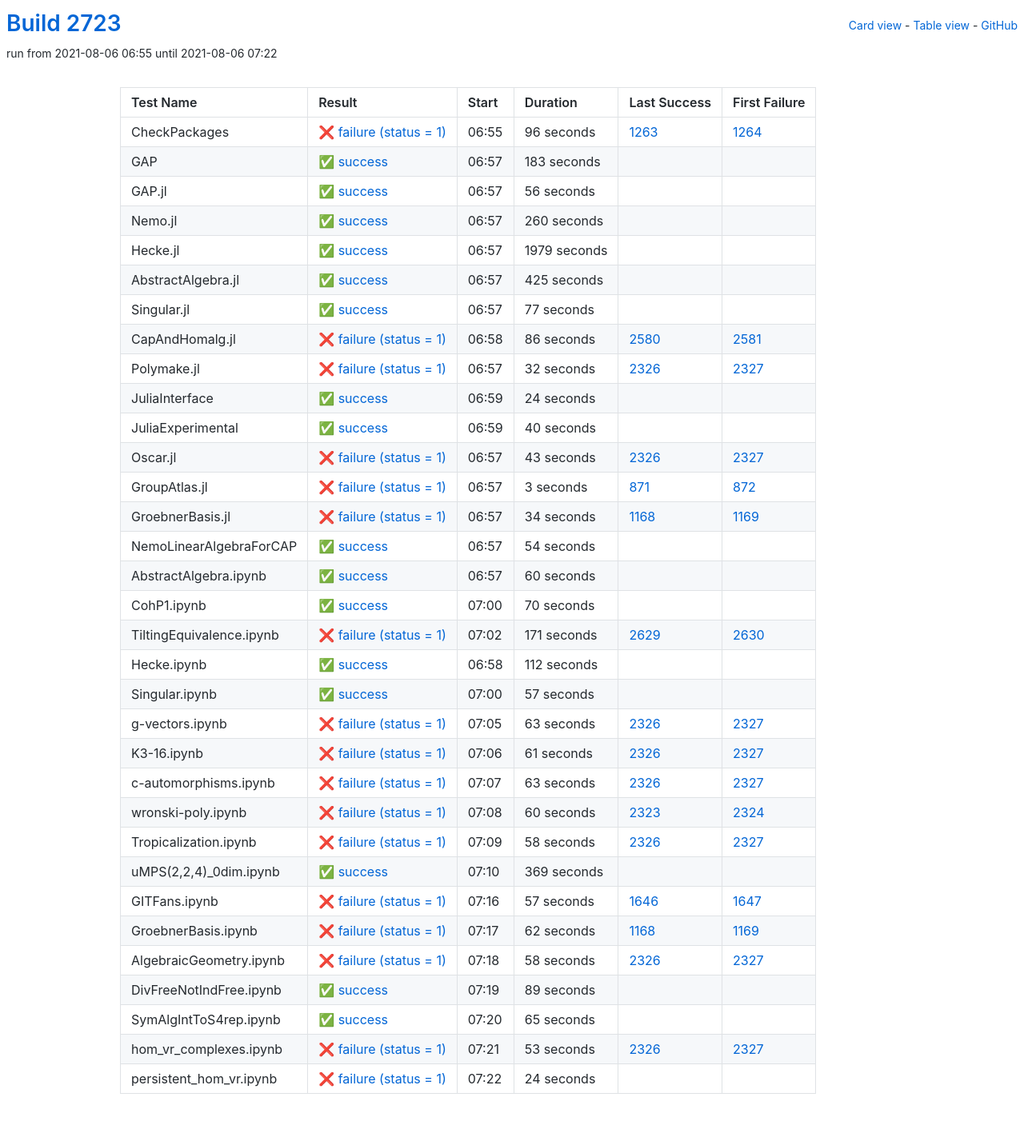
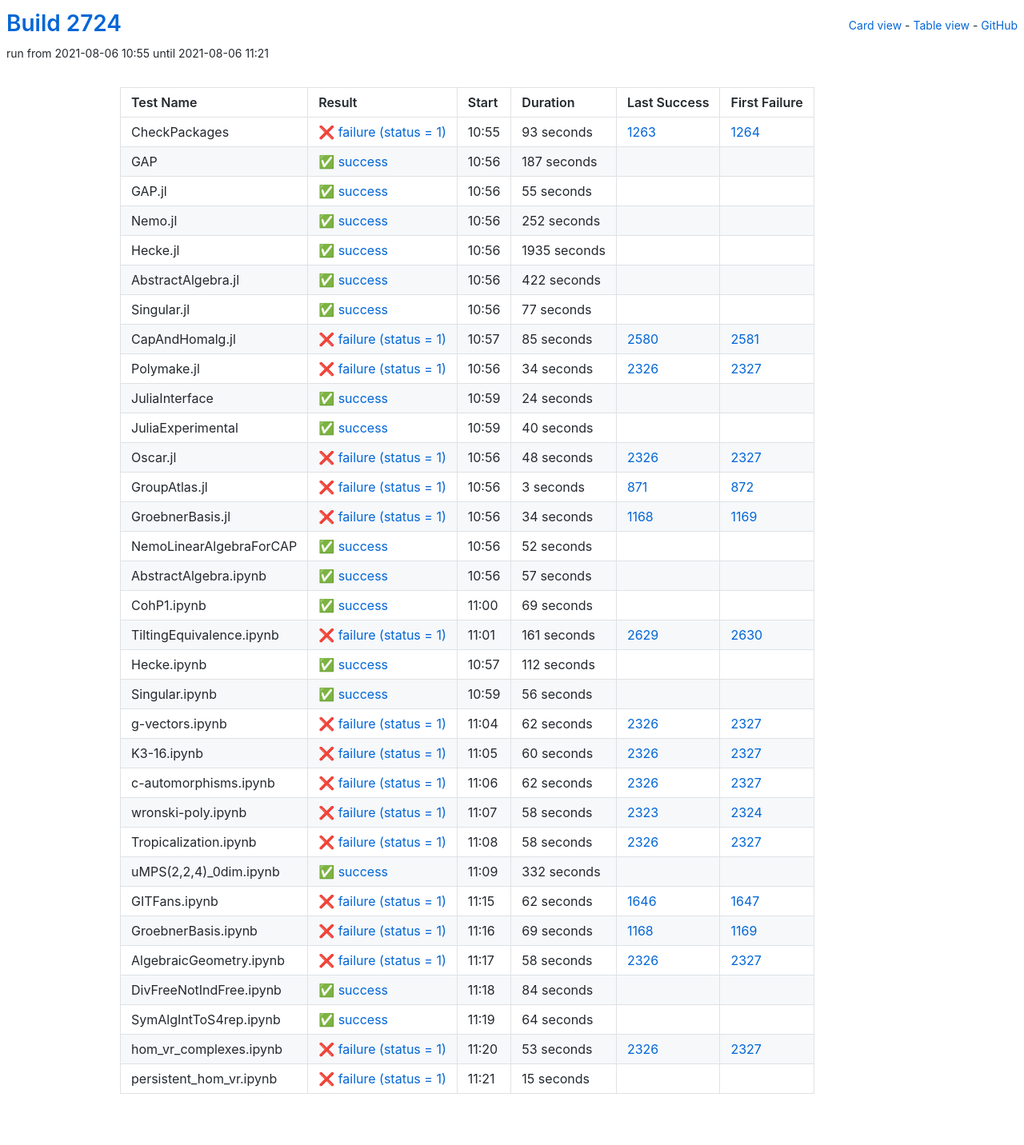
Before and after one commit to oscar-system/oscar-ci-status-stable, a Jekyll site: the page built from table.html, in a window 1280 px wide. Shown: the whole page at 80% size. Built offline with Jekyll 4.4.1, drawn with Linux system fonts in a browser that asks for light colours.

Commit message:
Build #2724

```diff
--- a/_data/ci.yml
+++ b/_data/ci.yml
@@ -1,6 +1,6 @@
 ---
-build: 2723
-build_url: https://oscarci.mathematik.uni-kl.de/job/oscar-stable/2723/
+build: 2724
+build_url: https://oscarci.mathematik.uni-kl.de/job/oscar-stable/2724/
 job: oscar-stable
 organization: oscar-system
 repo: oscar-ci-status-stable
@@ -8,80 +8,80 @@ repourl: https://github.com/oscar-system/oscar-ci-status-stable
 tests:
 - name: CheckPackages
   id: checkpackages
-  log: https://oscarci.mathematik.uni-kl.de/job/oscar-stable/2723/artifact/logs/build-2723/CheckPackages.log
-  start: 2021-08-06 06:55
+  log: https://oscarci.mathematik.uni-kl.de/job/oscar-stable/2724/artifact/logs/build-2724/CheckPackages.log
+  start: 2021-08-06 10:55
   success: false
   exitcode: 1
   status: failure
-  duration: 96
+  duration: 93
   last_success: 1263
   last_success_url: https://oscarci.mathematik.uni-kl.de/job/oscar-stable/1263/
   first_failure: 1264
   first_failure_url: https://oscarci.mathematik.uni-kl.de/job/oscar-stable/1264/
 - name: GAP
   id: gap
-  log: https://oscarci.mathematik.uni-kl.de/job/oscar-stable/2723/artifact/logs/build-2723/GAP.log
-  start: 2021-08-06 06:57
+  log: https://oscarci.mathematik.uni-kl.de/job/oscar-stable/2724/artifact/logs/build-2724/GAP.log
+  start: 2021-08-06 10:56
   success: true
   exitcode: 0
   status: success
-  duration: 183
+  duration: 187
   last_success: false
   last_success_url:
   first_failure: false
   first_failure_url:
 - name: GAP.jl
   id: gap-jl
-  log: https://oscarci.mathematik.uni-kl.de/job/oscar-stable/2723/artifact/logs/build-2723/GAP.jl.log
-  start: 2021-08-06 06:57
+  log: https://oscarci.mathematik.uni-kl.de/job/oscar-stable/2724/artifact/logs/build-2724/GAP.jl.log
+  start: 2021-08-06 10:56
   success: true
   exitcode: 0
   status: success
-  duration: 56
+  duration: 55
   last_success: false
   last_success_url:
   first_failure: false
   first_failure_url:
 - name: Nemo.jl
   id: nemo-jl
-  log: https://oscarci.mathematik.uni-kl.de/job/oscar-stable/2723/artifact/logs/build-2723/Nemo.jl.log
-  start: 2021-08-06 06:57
+  log: https://oscarci.mathematik.uni-kl.de/job/oscar-stable/2724/artifact/logs/build-2724/Nemo.jl.log
+  start: 2021-08-06 10:56
   success: true
   exitcode: 0
   status: success
-  duration: 260
+  duration: 252
   last_success: false
   last_success_url:
   first_failure: false
   first_failure_url:
 - name: Hecke.jl
   id: hecke-jl
-  log: https://oscarci.mathematik.uni-kl.de/job/oscar-stable/2723/artifact/logs/build-2723/Hecke.jl.log
-  start: 2021-08-06 06:57
+  log: https://oscarci.mathematik.uni-kl.de/job/oscar-stable/2724/artifact/logs/build-2724/Hecke.jl.log
+  start: 2021-08-06 10:56
   success: true
   exitcode: 0
   status: success
-  duration: 1979
+  duration: 1935
   last_success: false
   last_success_url:
   first_failure: false
   first_failure_url:
 - name: AbstractAlgebra.jl
   id: abstractalgebra-jl
-  log: https://oscarci.mathematik.uni-kl.de/job/oscar-stable/2723/artifact/logs/build-2723/AbstractAlgebra.jl.log
-  start: 2021-08-06 06:57
+  log: https://oscarci.mathematik.uni-kl.de/job/oscar-stable/2724/artifact/logs/build-2724/AbstractAlgebra.jl.log
+  start: 2021-08-06 10:56
   success: true
   exitcode: 0
   status: success
-  duration: 425
+  duration: 422
   last_success: false
   last_success_url:
   first_failure: false
   first_failure_url:
 - name: Singular.jl
   id: singular-jl
-  log: https://oscarci.mathematik.uni-kl.de/job/oscar-stable/2723/artifact/logs/build-2723/Singular.jl.log
-  start: 2021-08-06 06:57
+  log: https://oscarci.mathematik.uni-kl.de/job/oscar-stable/2724/artifact/logs/build-2724/Singular.jl.log
+  start: 2021-08-06 10:56
   success: true
   exitcode: 0
   status: success
@@ -92,32 +92,32 @@ tests:
   first_failure_url:
 - name: CapAndHomalg.jl
   id: capandhomalg-jl
-  log: https://oscarci.mathematik.uni-kl.de/job/oscar-stable/2723/artifact/logs/build-2723/CapAndHomalg.jl.log
-  start: 2021-08-06 06:58
+  log: https://oscarci.mathematik.uni-kl.de/job/oscar-stable/2724/artifact/logs/build-2724/CapAndHomalg.jl.log
+  start: 2021-08-06 10:57
   success: false
   exitcode: 1
   status: failure
-  duration: 86
+  duration: 85
   last_success: 2580
   last_success_url: https://oscarci.mathematik.uni-kl.de/job/oscar-stable/2580/
   first_failure: 2581
   first_failure_url: https://oscarci.mathematik.uni-kl.de/job/oscar-stable/2581/
 - name: Polymake.jl
   id: polymake-jl
-  log: https://oscarci.mathematik.uni-kl.de/job/oscar-stable/2723/artifact/logs/build-2723/Polymake.jl.log
-  start: 2021-08-06 06:57
+  log: https://oscarci.mathematik.uni-kl.de/job/oscar-stable/2724/artifact/logs/build-2724/Polymake.jl.log
+  start: 2021-08-06 10:56
   success: false
   exitcode: 1
   status: failure
-  duration: 32
+  duration: 34
   last_success: 2326
   last_success_url: https://oscarci.mathematik.uni-kl.de/job/oscar-stable/2326/
   first_failure: 2327
   first_failure_url: https://oscarci.mathematik.uni-kl.de/job/oscar-stable/2327/
 - name: JuliaInterface
   id: juliainterface
-  log: https://oscarci.mathematik.uni-kl.de/job/oscar-stable/2723/artifact/logs/build-2723/JuliaInterface.log
-  start: 2021-08-06 06:59
+  log: https://oscarci.mathematik.uni-kl.de/job/oscar-stable/2724/artifact/logs/build-2724/JuliaInterface.log
+  start: 2021-08-06 10:59
   success: true
   exitcode: 0
   status: success
@@ -128,8 +128,8 @@ tests:
   first_failure_url:
 - name: JuliaExperimental
   id: juliaexperimental
-  log: https://oscarci.mathematik.uni-kl.de/job/oscar-stable/2723/artifact/logs/build-2723/JuliaExperimental.log
-  start: 2021-08-06 06:59
+  log: https://oscarci.mathematik.uni-kl.de/job/oscar-stable/2724/artifact/logs/build-2724/JuliaExperimental.log
+  start: 2021-08-06 10:59
   success: true
   exitcode: 0
   status: success
@@ -140,20 +140,20 @@ tests:
   first_failure_url:
 - name: Oscar.jl
   id: oscar-jl
-  log: https://oscarci.mathematik.uni-kl.de/job/oscar-stable/2723/artifact/logs/build-2723/Oscar.jl.log
-  start: 2021-08-06 06:57
+  log: https://oscarci.mathematik.uni-kl.de/job/oscar-stable/2724/artifact/logs/build-2724/Oscar.jl.log
+  start: 2021-08-06 10:56
   success: false
   exitcode: 1
   status: failure
-  duration: 43
+  duration: 48
   last_success: 2326
   last_success_url: https://oscarci.mathematik.uni-kl.de/job/oscar-stable/2326/
   first_failure: 2327
   first_failure_url: https://oscarci.mathematik.uni-kl.de/job/oscar-stable/2327/
 - name: GroupAtlas.jl
   id: groupatlas-jl
-  log: https://oscarci.mathematik.uni-kl.de/job/oscar-stable/2723/artifact/logs/build-2723/GroupAtlas.jl.log
-  start: 2021-08-06 06:57
+  log: https://oscarci.mathematik.uni-kl.de/job/oscar-stable/2724/artifact/logs/build-2724/GroupAtlas.jl.log
+  start: 2021-08-06 10:56
   success: false
   exitcode: 1
   status: failure
@@ -164,8 +164,8 @@ tests:
   first_failure_url: https://oscarci.mathematik.uni-kl.de/job/oscar-stable/872/
 - name: GroebnerBasis.jl
   id: groebnerbasis-jl
-  log: https://oscarci.mathematik.uni-kl.de/job/oscar-stable/2723/artifact/logs/build-2723/GroebnerBasis.jl.log
-  start: 2021-08-06 06:57
+  log: https://oscarci.mathematik.uni-kl.de/job/oscar-stable/2724/artifact/logs/build-2724/GroebnerBasis.jl.log
+  start: 2021-08-06 10:56
   success: false
   exitcode: 1
   status: failure
@@ -176,56 +176,56 @@ tests:
   first_failure_url: https://oscarci.mathematik.uni-kl.de/job/oscar-stable/1169/
 - name: NemoLinearAlgebraForCAP
   id: nemolinearalgebraforcap
-  log: https://oscarci.mathematik.uni-kl.de/job/oscar-stable/2723/artifact/logs/build-2723/NemoLinearAlgebraForCAP.log
-  start: 2021-08-06 06:57
+  log: https://oscarci.mathematik.uni-kl.de/job/oscar-stable/2724/artifact/logs/build-2724/NemoLinearAlgebraForCAP.log
+  start: 2021-08-06 10:56
   success: true
   exitcode: 0
   status: success
-  duration: 54
+  duration: 52
   last_success: false
   last_success_url:
   first_failure: false
   first_failure_url:
 - name: AbstractAlgebra.ipynb
   id: abstractalgebra-ipynb
-  log: https://oscarci.mathematik.uni-kl.de/job/oscar-stable/2723/artifact/logs/build-2723/AbstractAlgebra.ipynb.log
-  start: 2021-08-06 06:57
+  log: https://oscarci.mathematik.uni-kl.de/job/oscar-stable/2724/artifact/logs/build-2724/AbstractAlgebra.ipynb.log
+  start: 2021-08-06 10:56
   success: true
   exitcode: 0
   status: success
-  duration: 60
+  duration: 57
   last_success: false
   last_success_url:
   first_failure: false
   first_failure_url:
 - name: CohP1.ipynb
   id: cohp1-ipynb
-  log: https://oscarci.mathematik.uni-kl.de/job/oscar-stable/2723/artifact/logs/build-2723/CohP1.ipynb.log
-  start: 2021-08-06 07:00
+  log: https://oscarci.mathematik.uni-kl.de/job/oscar-stable/2724/artifact/logs/build-2724/CohP1.ipynb.log
+  start: 2021-08-06 11:00
   success: true
   exitcode: 0
   status: success
-  duration: 70
+  duration: 69
   last_success: false
   last_success_url:
   first_failure: false
   first_failure_url:
 - name: TiltingEquivalence.ipynb
   id: tiltingequivalence-ipynb
-  log: https://oscarci.mathematik.uni-kl.de/job/oscar-stable/2723/artifact/logs/build-2723/TiltingEquivalence.ipynb.log
-  start: 2021-08-06 07:02
+  log: https://oscarci.mathematik.uni-kl.de/job/oscar-stable/2724/artifact/logs/build-2724/TiltingEquivalence.ipynb.log
+  start: 2021-08-06 11:01
   success: false
   exitcode: 1
   status: failure
-  duration: 171
+  duration: 161
   last_success: 2629
   last_success_url: https://oscarci.mathematik.uni-kl.de/job/oscar-stable/2629/
   first_failure: 2630
   first_failure_url: https://oscarci.mathematik.uni-kl.de/job/oscar-stable/2630/
 - name: Hecke.ipynb
   id: hecke-ipynb
-  log: https://oscarci.mathematik.uni-kl.de/job/oscar-stable/2723/artifact/logs/build-2723/Hecke.ipynb.log
-  start: 2021-08-06 06:58
+  log: https://oscarci.mathematik.uni-kl.de/job/oscar-stable/2724/artifact/logs/build-2724/Hecke.ipynb.log
+  start: 2021-08-06 10:57
   success: true
   exitcode: 0
   status: success
@@ -236,68 +236,68 @@ tests:
   first_failure_url:
 - name: Singular.ipynb
   id: singular-ipynb
-  log: https://oscarci.mathematik.uni-kl.de/job/oscar-stable/2723/artifact/logs/build-2723/Singular.ipynb.log
-  start: 2021-08-06 07:00
+  log: https://oscarci.mathematik.uni-kl.de/job/oscar-stable/2724/artifact/logs/build-2724/Singular.ipynb.log
+  start: 2021-08-06 10:59
   success: true
   exitcode: 0
   status: success
-  duration: 57
+  duration: 56
   last_success: false
   last_success_url:
   first_failure: false
   first_failure_url:
 - name: g-vectors.ipynb
   id: g-vectors-ipynb
-  log: https://oscarci.mathematik.uni-kl.de/job/oscar-stable/2723/artifact/logs/build-2723/g-vectors.ipynb.log
-  start: 2021-08-06 07:05
+  log: https://oscarci.mathematik.uni-kl.de/job/oscar-stable/2724/artifact/logs/build-2724/g-vectors.ipynb.log
+  start: 2021-08-06 11:04
   success: false
   exitcode: 1
   status: failure
-  duration: 63
+  duration: 62
   last_success: 2326
   last_success_url: https://oscarci.mathematik.uni-kl.de/job/oscar-stable/2326/
   first_failure: 2327
   first_failure_url: https://oscarci.mathematik.uni-kl.de/job/oscar-stable/2327/
 - name: K3-16.ipynb
   id: k3-16-ipynb
-  log: https://oscarci.mathematik.uni-kl.de/job/oscar-stable/2723/artifact/logs/build-2723/K3-16.ipynb.log
-  start: 2021-08-06 07:06
+  log: https://oscarci.mathematik.uni-kl.de/job/oscar-stable/2724/artifact/logs/build-2724/K3-16.ipynb.log
+  start: 2021-08-06 11:05
   success: false
   exitcode: 1
   status: failure
-  duration: 61
+  duration: 60
   last_success: 2326
   last_success_url: https://oscarci.mathematik.uni-kl.de/job/oscar-stable/2326/
   first_failure: 2327
   first_failure_url: https://oscarci.mathematik.uni-kl.de/job/oscar-stable/2327/
 - name: c-automorphisms.ipynb
   id: c-automorphisms-ipynb
-  log: https://oscarci.mathematik.uni-kl.de/job/oscar-stable/2723/artifact/logs/build-2723/c-automorphisms.ipynb.log
-  start: 2021-08-06 07:07
+  log: https://oscarci.mathematik.uni-kl.de/job/oscar-stable/2724/artifact/logs/build-2724/c-automorphisms.ipynb.log
+  start: 2021-08-06 11:06
   success: false
   exitcode: 1
   status: failure
-  duration: 63
+  duration: 62
   last_success: 2326
   last_success_url: https://oscarci.mathematik.uni-kl.de/job/oscar-stable/2326/
   first_failure: 2327
   first_failure_url: https://oscarci.mathematik.uni-kl.de/job/oscar-stable/2327/
 - name: wronski-poly.ipynb
   id: wronski-poly-ipynb
-  log: https://oscarci.mathematik.uni-kl.de/job/oscar-stable/2723/artifact/logs/build-2723/wronski-poly.ipynb.log
-  start: 2021-08-06 07:08
+  log: https://oscarci.mathematik.uni-kl.de/job/oscar-stable/2724/artifact/logs/build-2724/wronski-poly.ipynb.log
+  start: 2021-08-06 11:07
   success: false
   exitcode: 1
   status: failure
-  duration: 60
+  duration: 58
   last_success: 2323
   last_success_url: https://oscarci.mathematik.uni-kl.de/job/oscar-stable/2323/
   first_failure: 2324
   first_failure_url: https://oscarci.mathematik.uni-kl.de/job/oscar-stable/2324/
 - name: Tropicalization.ipynb
   id: tropicalization-ipynb
-  log: https://oscarci.mathematik.uni-kl.de/job/oscar-stable/2723/artifact/logs/build-2723/Tropicalization.ipynb.log
-  start: 2021-08-06 07:09
+  log: https://oscarci.mathematik.uni-kl.de/job/oscar-stable/2724/artifact/logs/build-2724/Tropicalization.ipynb.log
+  start: 2021-08-06 11:08
   success: false
   exitcode: 1
   status: failure
@@ -308,44 +308,44 @@ tests:
   first_failure_url: https://oscarci.mathematik.uni-kl.de/job/oscar-stable/2327/
 - name: uMPS(2,2,4)_0dim.ipynb
   id: umps-2-2-4-0dim-ipynb
-  log: https://oscarci.mathematik.uni-kl.de/job/oscar-stable/2723/artifact/logs/build-2723/uMPS-2-2-4-_0dim.ipynb.log
-  start: 2021-08-06 07:10
+  log: https://oscarci.mathematik.uni-kl.de/job/oscar-stable/2724/artifact/logs/build-2724/uMPS-2-2-4-_0dim.ipynb.log
+  start: 2021-08-06 11:09
   success: true
   exitcode: 0
   status: success
-  duration: 369
+  duration: 332
   last_success: false
   last_success_url:
   first_failure: false
   first_failure_url:
 - name: GITFans.ipynb
   id: gitfans-ipynb
-  log: https://oscarci.mathematik.uni-kl.de/job/oscar-stable/2723/artifact/logs/build-2723/GITFans.ipynb.log
-  start: 2021-08-06 07:16
+  log: https://oscarci.mathematik.uni-kl.de/job/oscar-stable/2724/artifact/logs/build-2724/GITFans.ipynb.log
+  start: 2021-08-06 11:15
   success: false
   exitcode: 1
   status: failure
-  duration: 57
+  duration: 62
   last_success: 1646
   last_success_url: https://oscarci.mathematik.uni-kl.de/job/oscar-stable/1646/
   first_failure: 1647
   first_failure_url: https://oscarci.mathematik.uni-kl.de/job/oscar-stable/1647/
 - name: GroebnerBasis.ipynb
   id: groebnerbasis-ipynb
-  log: https://oscarci.mathematik.uni-kl.de/job/oscar-stable/2723/artifact/logs/build-2723/GroebnerBasis.ipynb.log
-  start: 2021-08-06 07:17
+  log: https://oscarci.mathematik.uni-kl.de/job/oscar-stable/2724/artifact/logs/build-2724/GroebnerBasis.ipynb.log
+  start: 2021-08-06 11:16
   success: false
   exitcode: 1
   status: failure
-  duration: 62
+  duration: 69
   last_success: 1168
   last_success_url: https://oscarci.mathematik.uni-kl.de/job/oscar-stable/1168/
   first_failure: 1169
   first_failure_url: https://oscarci.mathematik.uni-kl.de/job/oscar-stable/1169/
 - name: AlgebraicGeometry.ipynb
   id: algebraicgeometry-ipynb
-  log: https://oscarci.mathematik.uni-kl.de/job/oscar-stable/2723/artifact/logs/build-2723/AlgebraicGeometry.ipynb.log
-  start: 2021-08-06 07:18
+  log: https://oscarci.mathematik.uni-kl.de/job/oscar-stable/2724/artifact/logs/build-2724/AlgebraicGeometry.ipynb.log
+  start: 2021-08-06 11:17
   success: false
   exitcode: 1
   status: failure
@@ -356,32 +356,32 @@ tests:
   first_failure_url: https://oscarci.mathematik.uni-kl.de/job/oscar-stable/2327/
 - name: DivFreeNotIndFree.ipynb
   id: divfreenotindfree-ipynb
-  log: https://oscarci.mathematik.uni-kl.de/job/oscar-stable/2723/artifact/logs/build-2723/DivFreeNotIndFree.ipynb.log
-  start: 2021-08-06 07:19
+  log: https://oscarci.mathematik.uni-kl.de/job/oscar-stable/2724/artifact/logs/build-2724/DivFreeNotIndFree.ipynb.log
+  start: 2021-08-06 11:18
   success: true
   exitcode: 0
   status: success
-  duration: 89
+  duration: 84
   last_success: false
   last_success_url:
   first_failure: false
   first_failure_url:
 - name: SymAlgIntToS4rep.ipynb
   id: symalginttos4rep-ipynb
-  log: https://oscarci.mathematik.uni-kl.de/job/oscar-stable/2723/artifact/logs/build-2723/SymAlgIntToS4rep.ipynb.log
-  start: 2021-08-06 07:20
+  log: https://oscarci.mathematik.uni-kl.de/job/oscar-stable/2724/artifact/logs/build-2724/SymAlgIntToS4rep.ipynb.log
+  start: 2021-08-06 11:19
   success: true
   exitcode: 0
   status: success
-  duration: 65
+  duration: 64
   last_success: false
   last_success_url:
   first_failure: false
   first_failure_url:
 - name: hom_vr_complexes.ipynb
   id: hom-vr-complexes-ipynb
-  log: https://oscarci.mathematik.uni-kl.de/job/oscar-stable/2723/artifact/logs/build-2723/hom_vr_complexes.ipynb.log
-  start: 2021-08-06 07:21
+  log: https://oscarci.mathematik.uni-kl.de/job/oscar-stable/2724/artifact/logs/build-2724/hom_vr_complexes.ipynb.log
+  start: 2021-08-06 11:20
   success: false
   exitcode: 1
   status: failure
@@ -392,12 +392,12 @@ tests:
   first_failure_url: https://oscarci.mathematik.uni-kl.de/job/oscar-stable/2327/
 - name: persistent_hom_vr.ipynb
   id: persistent-hom-vr-ipynb
-  log: https://oscarci.mathematik.uni-kl.de/job/oscar-stable/2723/artifact/logs/build-2723/persistent_hom_vr.ipynb.log
-  start: 2021-08-06 07:22
+  log: https://oscarci.mathematik.uni-kl.de/job/oscar-stable/2724/artifact/logs/build-2724/persistent_hom_vr.ipynb.log
+  start: 2021-08-06 11:21
   success: false
   exitcode: 1
   status: failure
-  duration: 24
+  duration: 15
   last_success: false
   last_success_url:
   first_failure: false
```
Also changed, not shown: README.md.
